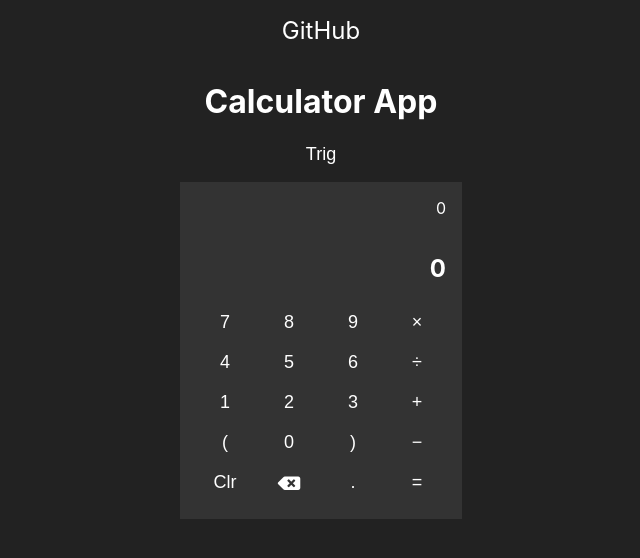
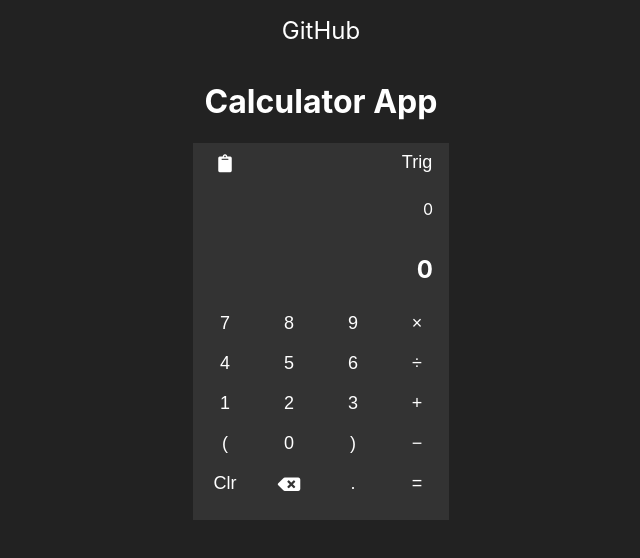
Before and after one commit to AlexLLKong/calculator-app, a React (Create React App) app: page / in a window 1280 px wide. Shown: the top 558 px of the page, without its empty margins (319-959 px from the left). Built offline with nearby package versions, Linux system fonts and the light colour scheme.

Commit message:
Add copy to clipboard button
- button copies the output

Also:
-Adjusted some css to accomadate new button

[Ticket: 016]

```diff
--- a/src/App.css
+++ b/src/App.css
@@ -30,7 +30,12 @@ body {
 .app-title {
 	color: var(--light);
 }
-
+.util-button-container {
+	display: flex;
+	flex-direction: row;
+	justify-content: space-between;
+	width: 100%;
+}
 .calculator-container {
 	display: flex;
 	justify-content: center;
@@ -48,11 +53,12 @@ body {
 .display {
 	display: flex;
 	flex-direction: column;
-	width: 250px;
-	margin: 0 1rem;
+	max-width: 256px;
+	width: 100%;
+	margin: 0;
 }
 .output {
-	margin: 0;
+	margin: 0 1rem;
 }
 .output h2 {
 	text-align: right;
@@ -60,7 +66,7 @@ body {
 }
 .expression {
 	overflow: auto;
-	margin: 0;
+	margin: 0 1rem;
 }
 .expression p {
 	text-align: right;
@@ -69,7 +75,7 @@ body {
 .functions {
 	display: flex;
 	flex-wrap: wrap;
-	justify-content: space-evenly;
+	max-width: 256px;
 }
 
 .link-list-container {
@@ -113,8 +119,11 @@ body {
 	align-items: center;
 	font-size: large;
 	border: none;
-	background-color: var(--dark);
+	background-color: var(--light-dark);
 	color: var(--light);
+	padding: 0;
+	width: 4rem;
+	height: 4rem;
 }
 .btn-select-calculator:hover {
 	background-color: rgba(20, 20, 20, 0.3);
@@ -125,8 +134,11 @@ body {
 }
 .select-calculator-menu {
 	display: flex;
+	align-items: center;
 	justify-content: space-evenly;
-	margin-bottom: 1rem;
+}
+#ctrl-c {
+	justify-self: start;
 }
 @media (max-height: 590px) {
 	.functions {
@@ -139,6 +151,10 @@ body {
 		width: 4rem;
 		height: 2.5rem;
 	}
+	.btn-select-calculator {
+		width: 4rem;
+		height: 2.5rem;
+	}
 }
 @media (max-height: 920px) {
 	.link-list-container {
--- a/src/Containers/MainContainer.js
+++ b/src/Containers/MainContainer.js
@@ -5,9 +5,13 @@ import CalculatorSelectMenu from '../Components/CalculatorSelectMenu'
 import EventHandlers from '../Util/EventHandlers'
 import Helpers from '../Util/Helpers'
 import ScientificCalculator from './ScientificCalculator'
+import SinglePurposeButton from '../Components/SinglePurposeButton'
 const math = require('mathjs')
 const { addCommas } = Helpers()
-const { HandleScientificCalculatorSelect } = EventHandlers()
+const {
+	HandleScientificCalculatorSelect,
+	HandleCopyToClipboardClick,
+} = EventHandlers()
 
 export default function MainContainer() {
 	let [output, setOutput] = useState('0')
@@ -32,6 +36,20 @@ export default function MainContainer() {
 	return (
 		<div className="main-container">
 			<h1 className="app-title">Calculator App</h1>
+			<div className="util-button-container">
+				<SinglePurposeButton
+					key="ctrl-c"
+					id="ctrl-c"
+					value={{
+						function: HandleCopyToClipboardClick,
+						params: {
+							output: output,
+						},
+						name: <i class="fas fa-clipboard"></i>,
+						classes: ['btn'],
+					}}
+				/>
+
 				<CalculatorSelectMenu
 					value={{
 						handlers: {
@@ -43,6 +61,7 @@ export default function MainContainer() {
 						},
 					}}
 				/>
+			</div>
 			<div>
 				<Display
 					value={{
--- a/src/Util/EventHandlers.js
+++ b/src/Util/EventHandlers.js
@@ -106,6 +106,9 @@ export default function EventHandlers() {
 		)
 			setExpression((expression = [...expression, ')']))
 	}
+	const HandleCopyToClipboardClick = ({ output }) => {
+		navigator.clipboard.writeText(output)
+	}
 	return {
 		HandleNumpadButtonClick,
 		HandleDecimalClick,
@@ -117,5 +120,6 @@ export default function EventHandlers() {
 		HandleFunctionClick,
 		HandleEqualsClick,
 		HandleCloseBracketClick,
+		HandleCopyToClipboardClick,
 	}
 }
```
Lines whose indentation alone changed are shown as unchanged.
